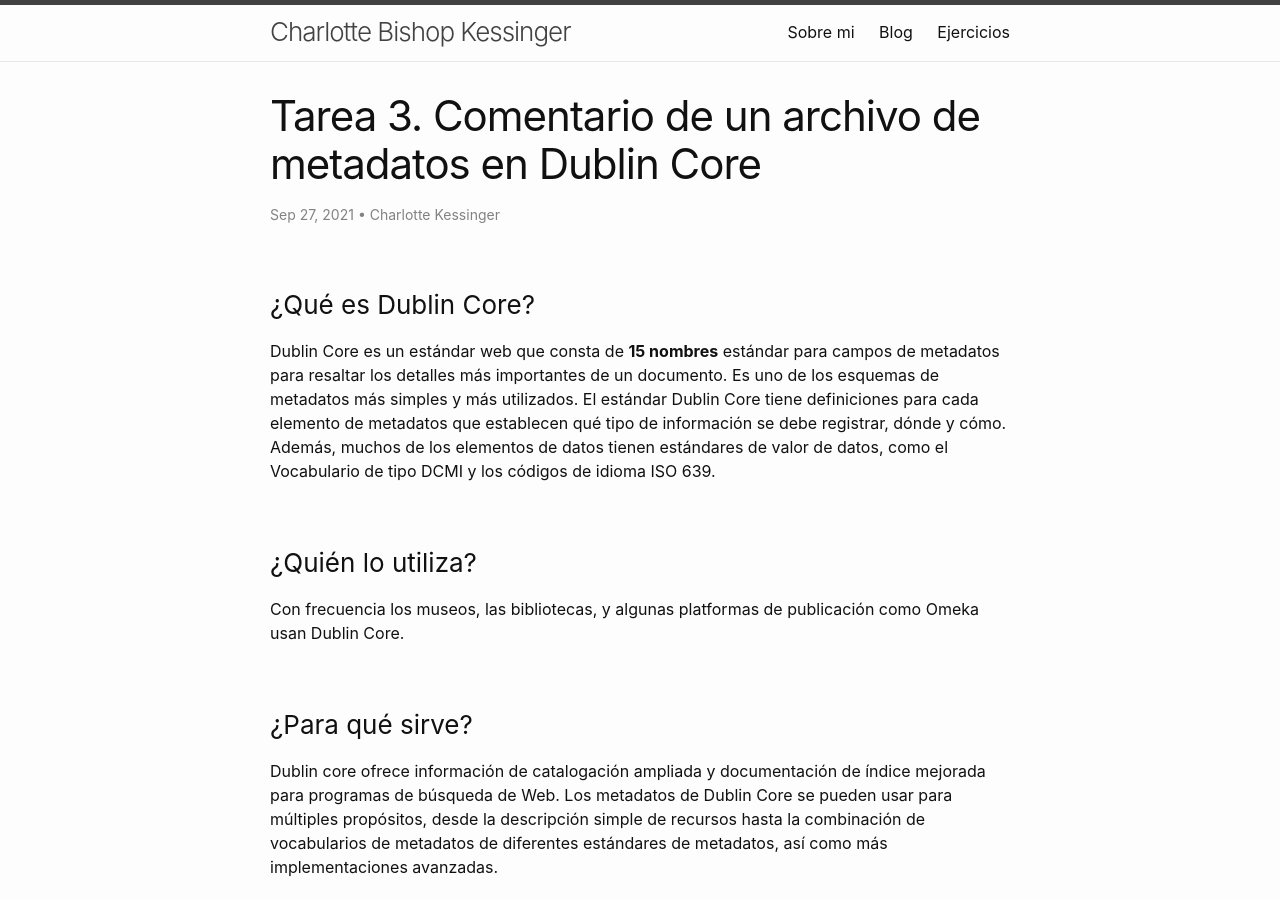
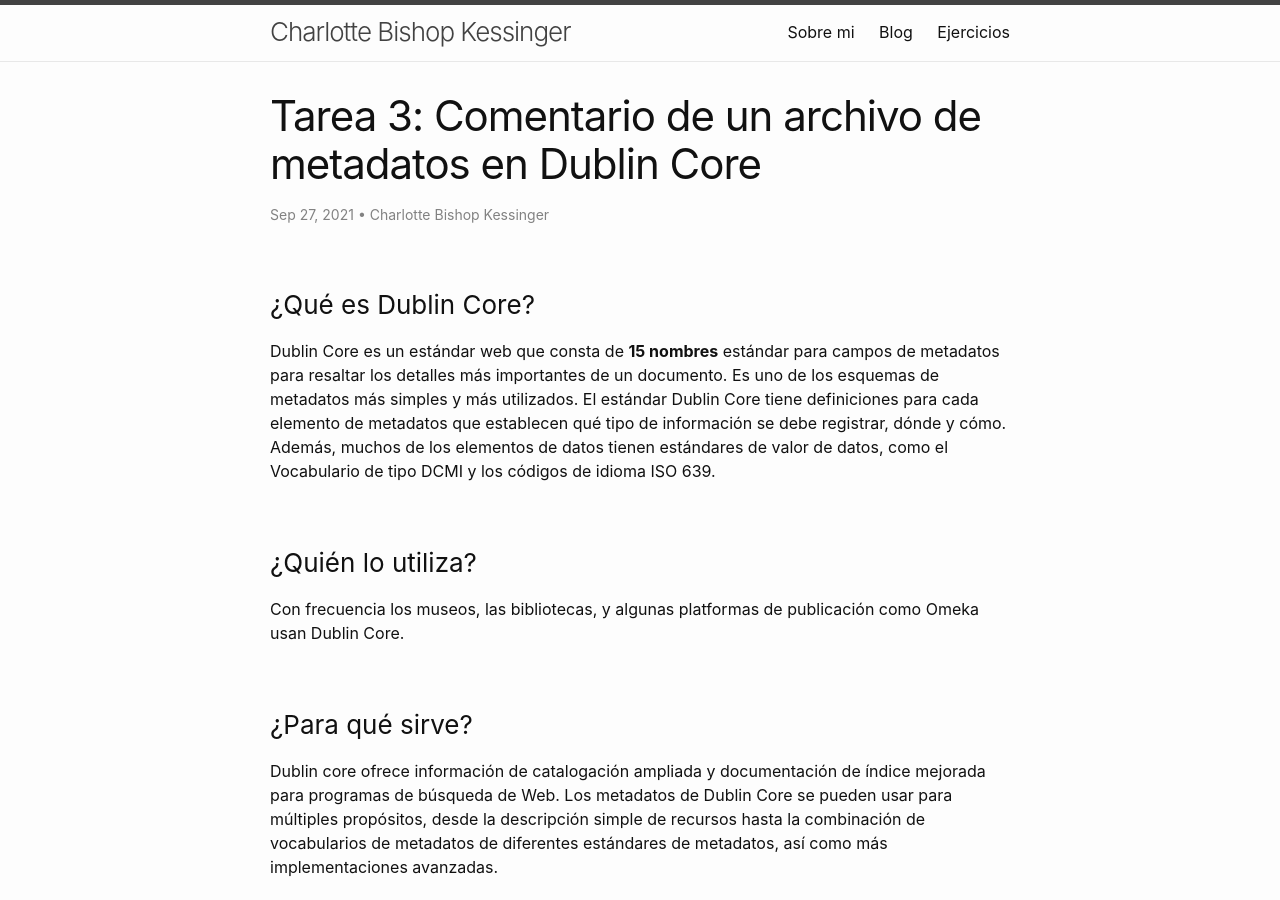
Before and after one commit to charkessinger/charkessinger.github.io, a Jekyll site: the page built from _posts/2021-09-27-metadatos.md, in a window 1280 px wide and 900 px high. Built offline with Jekyll 4.4.1, drawn with Linux system fonts in a browser that asks for light colours.

Commit message:
Update 2021-09-27-metadatos.md

```diff
--- a/_posts/2021-09-27-metadatos.md
+++ b/_posts/2021-09-27-metadatos.md
@@ -1,8 +1,8 @@
 ---
 layout: post
-title: "Tarea 3. Comentario de un archivo de metadatos en Dublin Core"
+title: "Tarea 3: Comentario de un archivo de metadatos en Dublin Core"
 author:
-- Charlotte Kessinger
+- Charlotte Bishop Kessinger
 date: 2021-09-27
 ---
 
```
